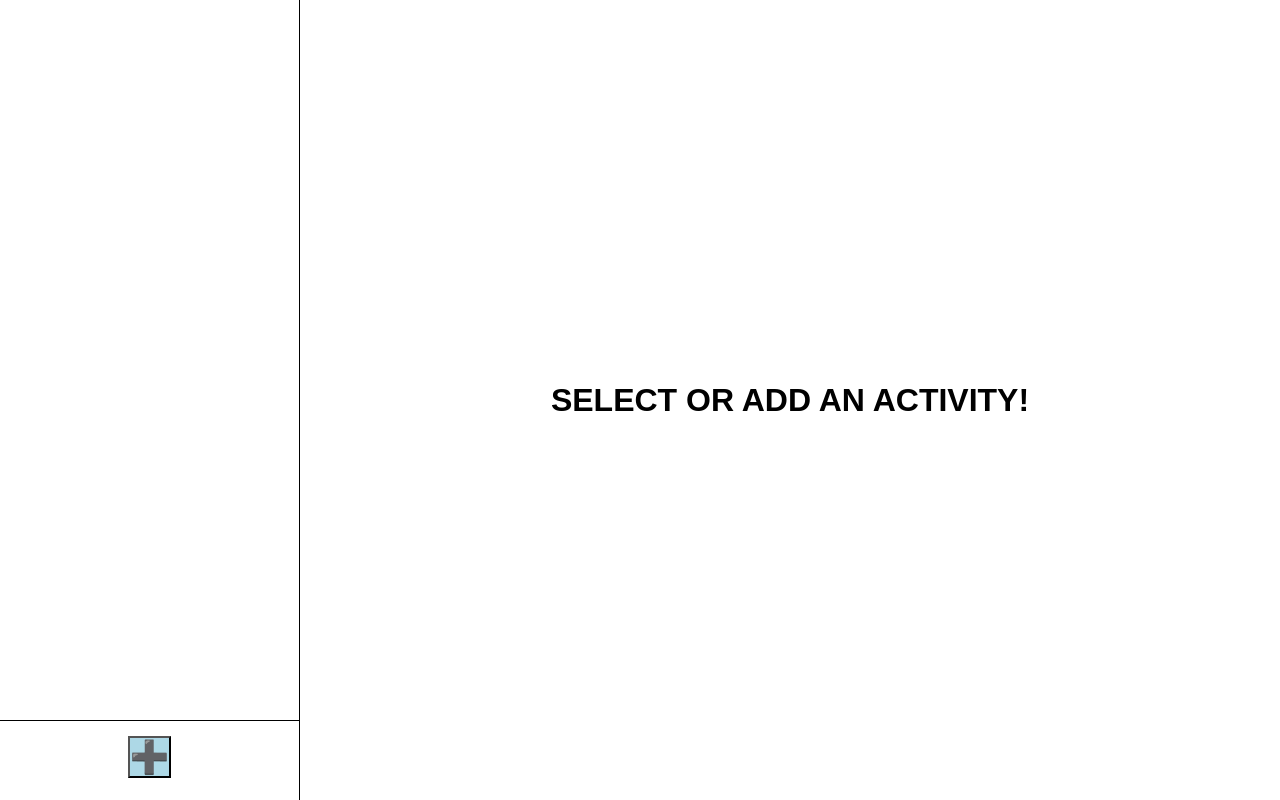
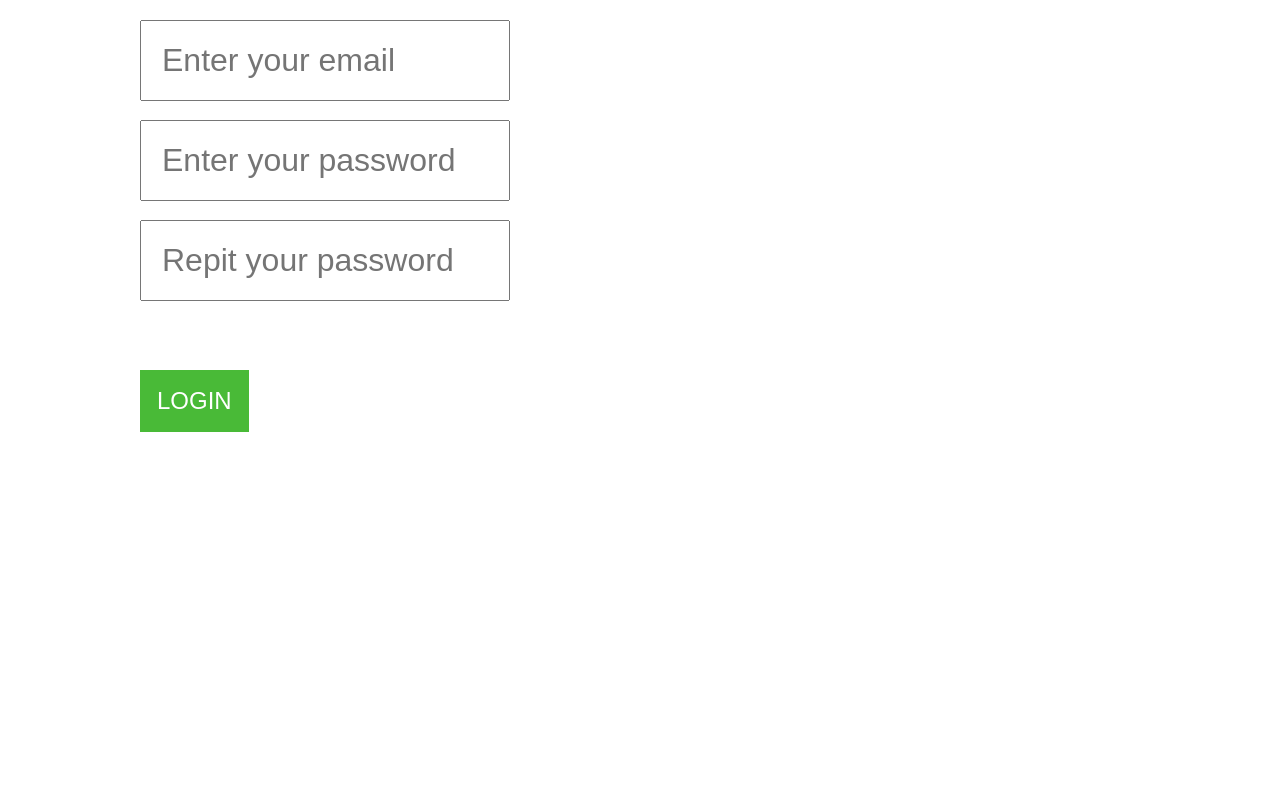
Before and after one commit to rebeleza/diary.lol, a React (Create React App) app in the folder frontend/: page /login in a window 1280 px wide. Built offline with nearby package versions, Linux system fonts and the light colour scheme; a web font is replaced by a local one.

Commit message:
Cap 24, 25 and 26
Geolocation API and CSS / Routin '@reach/router' / Registration Form

```diff
--- a/frontend/package.json
+++ b/frontend/package.json
@@ -8,6 +8,7 @@
     "@emotion/core": "^10.0.16",
     "@material-ui/core": "^4.4.3",
     "@material-ui/pickers": "^3.2.6",
+    "@reach/router": "^1.2.1",
     "idb": "^4.0.4",
     "leaflet": "^1.5.1",
     "moment": "^2.24.0",
--- a/frontend/src/App.css
+++ b/frontend/src/App.css
@@ -8,6 +8,12 @@
 
 body{
   font-family: 'Fresca', sans-serif;
+  -webkit-touch-callout: none; /* iOS Safari */
+    -webkit-user-select: none; /* Safari */
+     -khtml-user-select: none; /* Konqueror HTML */
+       -moz-user-select: none; /* Old versions of Firefox */
+        -ms-user-select: none; /* Internet Explorer/Edge */
+            user-select: none; /* Non-prefixed version, currently supported by Chrome, Opera and Firefox */
 }
 
 body button {
@@ -110,6 +116,15 @@ body button {
   outline: none;
 }
 
+.loginButton{
+  padding: 15px;
+  background-color: #49BA37;
+  font-size: 1.5rem;
+  text-transform: uppercase;
+  color: #fff;
+  border-color: transparent;
+  margin-top: 20px;
+}
 .MenuToggle {
   display: block;
   width: 33px;
@@ -124,3 +139,12 @@ body button {
 .ql-editor{
   min-height: 150px;
 }
+
+.DetailDescription{
+  -webkit-touch-callout: text; /* iOS Safari */
+    -webkit-user-select: text; /* Safari */
+     -khtml-user-select: text; /* Konqueror HTML */
+       -moz-user-select: text; /* Old versions of Firefox */
+        -ms-user-select: text; /* Internet Explorer/Edge */
+            user-select: text; /* Non-prefixed version, currently supported by Chrome, Opera and Firefox */
+}
--- a/frontend/src/App.js
+++ b/frontend/src/App.js
@@ -1,9 +1,14 @@
-import React, {useState, useEffect} from 'react';
-import './App.css';
+import React, {useState, useEffect} from 'react'
+import './App.css'
+
 import Homepage from './components/Homepage'
 import AddActivity from './components/AddActivity/AddActivity'
 import Activities from './components/Activities'
+import Login from './components/Login'
+
 import {openDB} from 'idb'
+import {Router} from '@reach/router'
+
 
 const storeName = 'activities'
 
@@ -71,8 +76,8 @@ const deleteActivity = async key => {
 }
 
 const App = () => {
-  const [screen, setScreen] = useState('activities')
   const [activities, setActivities] = useState([])
+  const [loggedin, setLoggedin] = useState(false)
 
   const reloadActivities = async () => {
     const reloadActivities = await getActivities()
@@ -86,10 +91,28 @@ const App = () => {
 
   return (
     <div className="App">
-      {screen === 'homepage' && <Homepage setScreen={setScreen}/>}
-      {screen === 'addActivityFromHomePage' && <AddActivity comingFromHomePage storeActivity={storeActivity} setScreen={setScreen} reloadActivities={reloadActivities}/>}
-      {screen === 'addActivity' && <AddActivity storeActivity={storeActivity} setScreen={setScreen} reloadActivities={reloadActivities}/>}
-      {screen === 'activities' && <Activities setScreen={setScreen} activities={activities} reloadActivities={reloadActivities} deleteActivity={deleteActivity}/>}
+      <Router>
+          {<Homepage path="/"/>}
+
+          {<AddActivity comingFromHomePage
+                        storeActivity={storeActivity}
+                        reloadActivities={reloadActivities}
+                        path="add-first-activity"/>}
+
+          {<AddActivity storeActivity={storeActivity}
+                        reloadActivities={reloadActivities}
+                        path="add-activity"/>}
+
+          {<Login loggedin={loggedin}
+                  setLoggedin={setLoggedin}
+                  path='login'/>}
+
+          {<Activities activities={activities}
+                       reloadActivities={reloadActivities}
+                       deleteActivity={deleteActivity}
+                       loggedin={loggedin}
+                       path="activities/*"/>}
+      </Router>
     </div>
   );
 }
--- a/frontend/src/components/Activities.js
+++ b/frontend/src/components/Activities.js
@@ -5,8 +5,11 @@ import {css, jsx} from '@emotion/core'
 import ActivityDetail from './ActivityDetail/ActivityDetail.js';
 import SidebarMobile from './Activities/SidebarMobile.js';
 import ActivitiesList from './Activities/ActivitiesList.js';
+import EmptyStateScreen from './Activities/EmptyStateScreen'
 
-const Activities = ({ setScreen, activities, reloadActivities, deleteActivity}) => {
+import {Router} from '@reach/router'
+
+const Activities = ({ activities, reloadActivities, deleteActivity, loggedin}) => {
 
     const [showActivities,setShowActivities] = useState(false)
     const [currentActivity, setCurrentActivity] = useState(null)
@@ -30,21 +33,26 @@ const Activities = ({ setScreen, activities, reloadActivities, deleteActivity})
             showActivities={showActivities}
             setShowActivities={setShowActivities}
             setCurrentActivity={setCurrentActivity}
-            setScreen={setScreen}/>
+            loggedin={loggedin}
+            />
 
           <SidebarMobile
             showActivities={showActivities}
             setShowActivities={setShowActivities}
-            setScreen={setScreen}/>
+          />
 
+          <Router>
               <ActivityDetail
                 showActivities={showActivities}
                 currentActivity={currentActivity}
                 setCurrentActivity={setCurrentActivity}
                 deleteActivity={deleteActivity}
                 reloadActivities={reloadActivities}
-            setScreen={setScreen}
+                activities={activities}
+                path="/:activityId"
                 />
+              <EmptyStateScreen path='/' />
+            </Router>
         </div>
    )
   }
--- a/frontend/src/components/Activities/ActivitiesList.js
+++ b/frontend/src/components/Activities/ActivitiesList.js
@@ -1,8 +1,9 @@
 /** @jsx jsx */
 import { css, jsx } from '@emotion/core'
 import ActivityListDate from './ActivityListDate'
+import {navigate} from '@reach/router'
 
-const ActivitiesList = ({ activities, showActivities, setShowActivities, setCurrentActivity, setScreen }) => {
+const ActivitiesList = ({ activities, showActivities, setShowActivities, setCurrentActivity, loggedin}) => {
 
   return (
     <div css={css`
@@ -37,8 +38,9 @@ const ActivitiesList = ({ activities, showActivities, setShowActivities, setCurr
                       display: ${showActivities ? 'block' : 'none'};
                   }
                 `} onClick={() => {
-              setCurrentActivity(activity)
-              setShowActivities(false)
+                  navigate('/activities/' + activity.key)
+                  setCurrentActivity(activity)
+                  setShowActivities(false)
             }}>
               <ActivityListDate dateTime={activity.dateTime} />
               <div css={css`
@@ -66,7 +68,11 @@ const ActivitiesList = ({ activities, showActivities, setShowActivities, setCurr
               `}
 
           onClick={() => {
-            setScreen('addActivity')
+
+            if (!loggedin) {navigate('/login')
+              return
+            }
+            navigate('/add-activity')
           }}>
           <span role="img" aria-label="Plus Add" >➕</span>
         </button>
--- a/frontend/src/components/ActivityDetail/EmptyStateScreen.js
+++ b/frontend/src/components/Activities/EmptyStateScreen.js
@@ -4,9 +4,15 @@ import {css, jsx} from '@emotion/core'
 const EmptyStateScreen = () => {
 
         return <h1 css={css`
+                    padding-left: 10px;
+                    padding-top: 25%;
                     display: flex;
                     align-items: center;
                     justify-content: center;
+
+                    @media (max-width: 800px){
+                      display: none;
+                     }
                     `}>SELECT OR ADD AN ACTIVITY!
                 </h1>
     }
--- a/frontend/src/components/Activities/SidebarMobile.js
+++ b/frontend/src/components/Activities/SidebarMobile.js
@@ -1,7 +1,7 @@
 /** @jsx jsx */
 import {css, jsx} from '@emotion/core'
 
-const SidebarMobile = ({ showActivities, setShowActivities, setScreen }) => {
+const SidebarMobile = ({ showActivities, setShowActivities}) => {
 
     return(
           <ul css={css`
--- a/frontend/src/components/ActivityDetail/ActivityDetail.js
+++ b/frontend/src/components/ActivityDetail/ActivityDetail.js
@@ -2,14 +2,20 @@
 import {css, jsx} from '@emotion/core'
 import ActivityLocation from './ActivityLocation'
 import ActivityDate from './ActivityDate'
-import EmptyStateScreen from './EmptyStateScreen'
 import xss from 'xss'
+import {navigate} from '@reach/router'
 //import { textAlign } from '@material-ui/system'
 
-const ActivityDetail = ({ showActivities, currentActivity,  setCurrentActivity,  reloadActivities, setScreen, deleteActivity }) => {
+const ActivityDetail = ({ showActivities, currentActivity,  setCurrentActivity,  reloadActivities, deleteActivity, activityId, activities }) => {
 
-    if (!currentActivity) {
-        return    <EmptyStateScreen />
+    if (!currentActivity && activityId) {
+        const activity = activities.filter(item => {
+          if (item.key === parseInt(activityId)) return true
+          return false
+        })[0]
+        console.log(activity)
+        setCurrentActivity(activity)
+        return ' '
     }
 
     const deleteActivityHandler = () => {
@@ -18,7 +24,7 @@ const ActivityDetail = ({ showActivities, currentActivity,  setCurrentActivity,
      }
      deleteActivity(currentActivity.key)
      reloadActivities()
-     setScreen('activities')
+     navigate('activities')
      setCurrentActivity(null)
     }
 
@@ -48,7 +54,7 @@ const ActivityDetail = ({ showActivities, currentActivity,  setCurrentActivity,
                   <ActivityDate dateTime = {currentActivity.dateTime} />
                 </div>
             </div>
-            <div css= {css `
+            <div className="DetailDescription" css= {css `
                   font-size: 1.5rem;
             `} dangerouslySetInnerHTML = {{ __html: xss(currentActivity.description) }} >
             </div>
--- a/frontend/src/components/AddActivity/AddActivity.js
+++ b/frontend/src/components/AddActivity/AddActivity.js
@@ -6,8 +6,9 @@ import DatePicker from './DatePicker'
 import ReactQuill from 'react-quill'
 import 'react-quill/dist/quill.snow.css'
 import xss from 'xss'
+import {navigate} from '@reach/router'
 
-const AddActivity = ({comingFromHomePage, storeActivity, setScreen, reloadActivities }) => {
+const AddActivity = ({comingFromHomePage, storeActivity, reloadActivities }) => {
     const [title, setTitle] = useState('')
     const [location, setLocation] = useState({})
     const [description, setDescription] = useState('')
@@ -28,7 +29,7 @@ const AddActivity = ({comingFromHomePage, storeActivity, setScreen, reloadActivi
 
         storeActivity({ title,location, description, dateTime })
         reloadActivities()
-        setScreen('activities')
+        navigate('activities')
     }
 
     return(
@@ -37,10 +38,14 @@ const AddActivity = ({comingFromHomePage, storeActivity, setScreen, reloadActivi
             grid-template-rows: 80px 300px auto;
             max-width: 1000px;
             margin: 0 auto;
+
+            @media (max-width: 800px){
+                grid-template-rows: 80px 500px auto;
+              }
         `}>
             <div>
                 {comingFromHomePage ? '' :
-                    <button className="backButton" onClick={() => {setScreen('activities')}}>🢨 Back</button>
+                    <button className="backButton" onClick={() => { navigate('/activities')}}>🢨 Back</button>
                 }
                 <button  className="saveButton" onClick={addActivity}> Save Activity </button>
             </div>
@@ -48,11 +53,21 @@ const AddActivity = ({comingFromHomePage, storeActivity, setScreen, reloadActivi
                 display: grid;
                 grid-template-columns: 50% 50%;
                 padding-top: 20px;
+
+                @media (max-width: 800px){
+                    grid-template-columns: 100%;
+                  }
             `}>
-                <div >
+                <div  css={css`
+                    @media (max-width: 800px){
+                        display: block;
+                        margin-left: auto;
+                        margin-right: auto;
+                       }
+                `}>
                 <input css={css`
                     padding: 20px;
-                    width: 400px;
+                    width: 370px;
                     font-size: 2rem;
                 `} onChange={event => setTitle(event.target.value)}
                 placeholder='Enter the activity name'/>
--- a/frontend/src/components/AddActivity/MapPicker.js
+++ b/frontend/src/components/AddActivity/MapPicker.js
@@ -11,21 +11,27 @@ const initalizeMap = (location, setLocation) =>{
 		osmAttrib = '&copy; <a href="https://www.openstreetmap.org/copyright">OpenStreetMap</a> contributors',
         osm = L.tileLayer(osmUrl, {maxZoom: 18, attribution: osmAttrib});
 
-     mapInstance = L.map('mapid').setView([location.lat|| 51.505
-        , location.lng || -0.09], 13).addLayer(osm);
+        mapInstance = L.map('mapid')
+// recuperar geolocation
+window.navigator.geolocation.getCurrentPosition(position => {
 
-	L.circle([location.lat|| 51.505
-        , location.lng || -0.09],150, {
+    if (!mapInstance){
+        return
+    }
+    const latlng = [location.lat|| position.coords.latitude, location.lng || position.coords.longitude]
+
+    mapInstance = mapInstance.setView(latlng, 13).addLayer(osm);
+
+	L.circle(latlng,150, {
             color: 'red',
             opacity: 0.6,
             fillColor: '#f03',
             fillOpacity: 0.5
         }).addTo(mapInstance).bindPopup("<b>Activity Location</b><br />").openPopup();
 
-    L.marker([location.lat|| 51.505
-            , location.lng || -0.09]).addTo(mapInstance).bindPopup("Activity Location").openPopup();
+    L.marker(latlng).addTo(mapInstance).bindPopup("Activity Location").openPopup();
 
-	mapInstance.on('click', event => {
+    mapInstance.on('click', event => {
 
         setLocation({
             lat: event.latlng.lat,
@@ -37,6 +43,12 @@ const initalizeMap = (location, setLocation) =>{
 			.setContent("Activity Location " + event.latlng.toString())
 			.openOn(mapInstance)
 	});
+
+}, error => {
+    console.log(error)
+},{
+})
+
 }
 
 const MapPicker = ({location, setLocation} ) => {
@@ -46,7 +58,7 @@ useEffect(() => {
 
     return () => {
         mapInstance.off();
-        mapInstance.remove();
+        mapInstance.remove();   //comentado por error en back en map llamando a setView
     }
 }, [location, setLocation])
 
--- a/frontend/src/components/Homepage.js
+++ b/frontend/src/components/Homepage.js
@@ -1,11 +1,12 @@
 import React from 'react';
 import logo from '../img/logo.GIF';
 import screenshot from '../img/screenshot.png';
+import {navigate} from '@reach/router'
 
-const Homepage = ({ setScreen }) => {
+const Homepage = () => {
 
     const addActivity = () =>{
-      setScreen('addActivityFromHomePage')
+      navigate('add-first-activity')
     }
 
     return(
--- /dev/null
+++ b/frontend/src/components/Login.js
@@ -0,0 +1,119 @@
+/** @jsx jsx */
+import {css, jsx} from '@emotion/core'
+import {useState} from 'react'
+
+import xss from 'xss'
+import {navigate} from '@reach/router'
+
+const Login = ({loggedin }) => {
+    const [email, setEmail] = useState('')
+    const [password, setPassword] = useState('')
+    const [passwordConfirmation, setPasswordConfirmation] = useState('')
+
+    const doLogin = event => {
+        event.preventDefault()
+
+        if (!email){
+            alert('Please enter a Email')
+            return
+        }
+
+        if(!password){
+            alert('Please enter a password')
+            return
+        }
+
+        if(password.length < 8){
+            alert('Please enter 8 chars in you password')
+            return
+        }
+
+        if(!passwordConfirmation){
+            alert('Please re-enter the password')
+            return
+        }
+
+        if( password !=  passwordConfirmation){
+            alert('Please enter the same value in both password fields')
+            return
+        }
+
+        setEmail(xss(email))
+        setPassword(xss(password))
+        setPasswordConfirmation(xss(passwordConfirmation))
+
+        alert('Begin cap 27 - authentication')
+
+    //     setDescription(xss(description))
+    //     setTitle(xss(title))
+
+    //     storeActivity({ title,location, description, dateTime })
+    //     reloadActivities()
+         navigate('activities')
+    }
+
+    return(
+        <form className="Login"  css={css`
+            display: grid;
+            grid-template-rows: 350px 100px auto;
+            max-width: 1000px;
+            margin: 0 auto;
+        `}>
+            <div css={css`
+                display: grid;
+                grid-template-rows: 100px 100px 100px;
+                padding-top: 20px;
+
+            `}>
+                <div  css={css`
+                    @media (max-width: 800px){
+                        display: block;
+                        margin-left: auto;
+                        margin-right: auto;
+                       }
+                `}>
+                <input type="email" css={css`
+                    padding: 20px;
+                    width: 370px;
+                    font-size: 2rem;
+                `} onChange={event => setEmail(event.target.value)}
+                placeholder='Enter your email'/>
+                </div>
+                <div  css={css`
+                    @media (max-width: 800px){
+                        display: block;
+                        margin-left: auto;
+                        margin-right: auto;
+                       }
+                `}>
+                <input type="password" css={css`
+                    padding: 20px;
+                    width: 370px;
+                    font-size: 2rem;
+                `} onChange={event => setPassword(event.target.value)}
+                placeholder='Enter your password'/>
+                </div>
+                <div  type="password" css={css`
+                    @media (max-width: 800px){
+                        display: block;
+                        margin-left: auto;
+                        margin-right: auto;
+                       }
+                `}>
+                <input type="password" css={css`
+                    padding: 20px;
+                    width: 370px;
+                    font-size: 2rem;
+                `} onChange={event => setPasswordConfirmation(event.target.value)}
+                placeholder='Repit your password'/>
+                </div>
+            </div>
+            <div>
+                <button  className="loginButton" onClick={doLogin}> Login </button>
+            </div>
+        </form>
+
+    )
+  }
+
+  export default Login
```
Also changed, not shown: 1 other file (tests, documents, lock files or other folders). Lines whose indentation alone changed are shown as unchanged.
